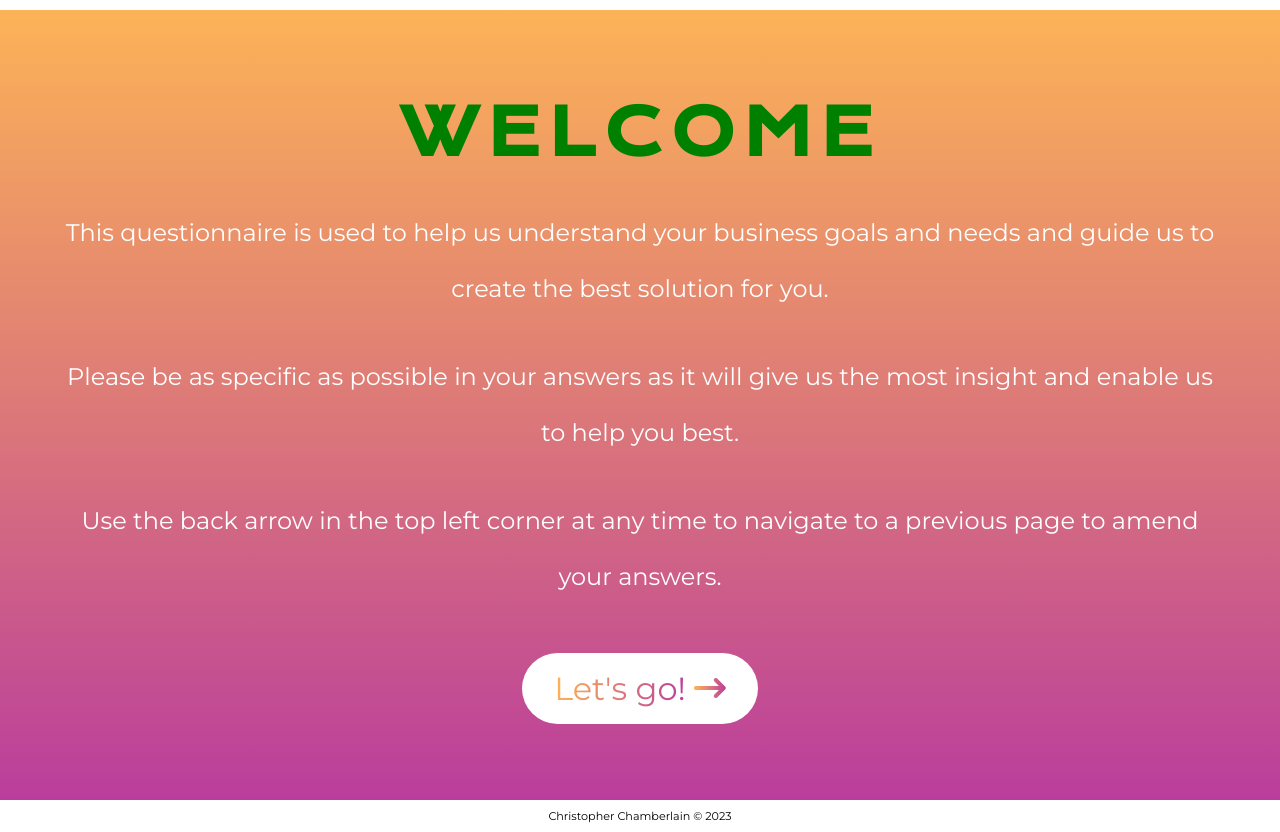
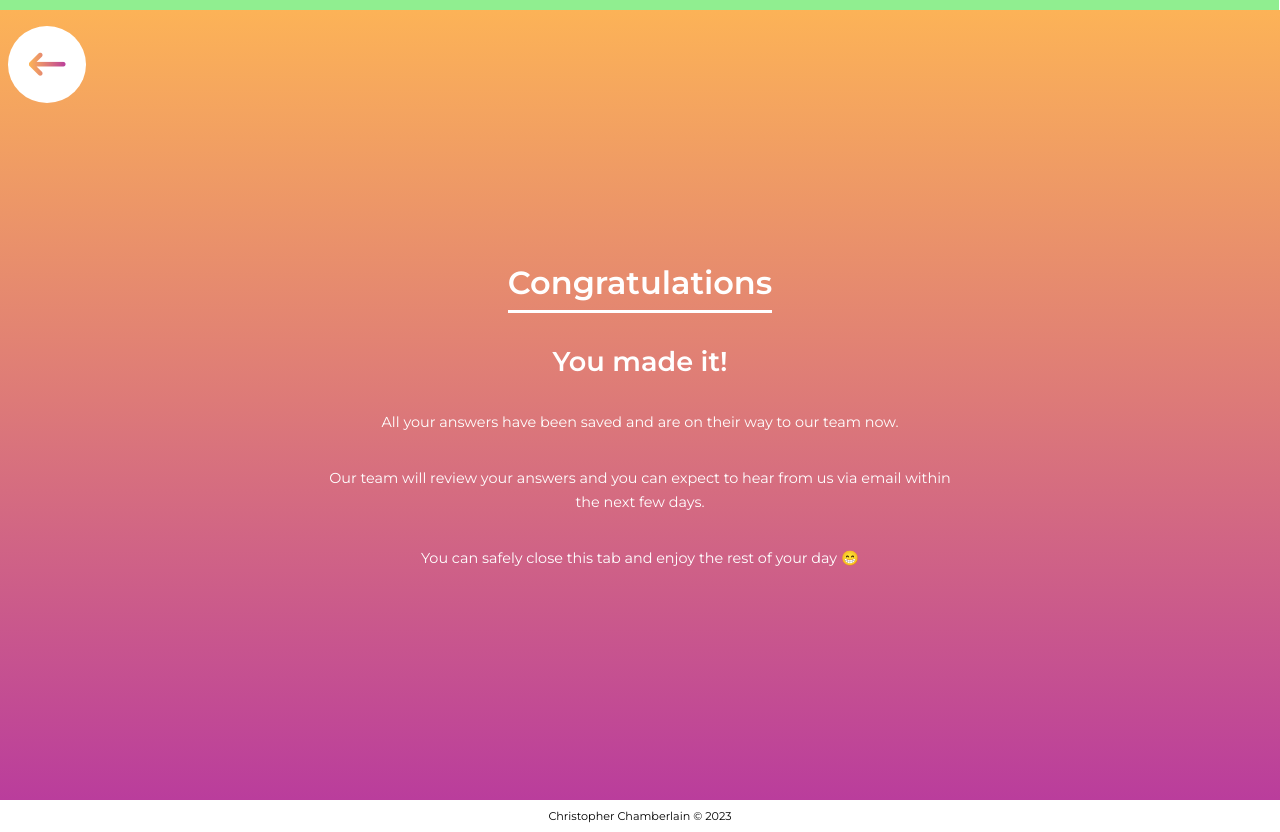
Before and after one commit to AkaraTawng/client-design-questionairre, a React (Vite) app: page / in a window 1280 px wide. Built offline with nearby package versions, Linux system fonts and the light colour scheme.

Commit message:
move congratulation content closer to top of screen

```diff
--- a/src/components/Congratulation.jsx
+++ b/src/components/Congratulation.jsx
@@ -24,7 +24,7 @@ const Header = styled.h1`
   padding-bottom: .5rem;
   border-bottom: 3px solid white;
   margin-bottom: 2rem;
-
+  margin-top: -3rem;
   @media ${devices.mobileM} {
     margin-top: 4rem;
   }
--- a/src/components/Form.jsx
+++ b/src/components/Form.jsx
@@ -20,7 +20,7 @@ import ConfettiExplosion from 'react-confetti-explosion';
 import { devices } from '../utils/breakpoints';
 
 function Form() {
-  const [page, setPage] = useState(0);
+  const [page, setPage] = useState(14);
   const [isExploding, setIsExploding] = useState(false);
 
   const [firstAndLastName, setfirstAndLastName] = useState(JSON.parse(sessionStorage.getItem('FirstAndLastName')) ?? '');
```
